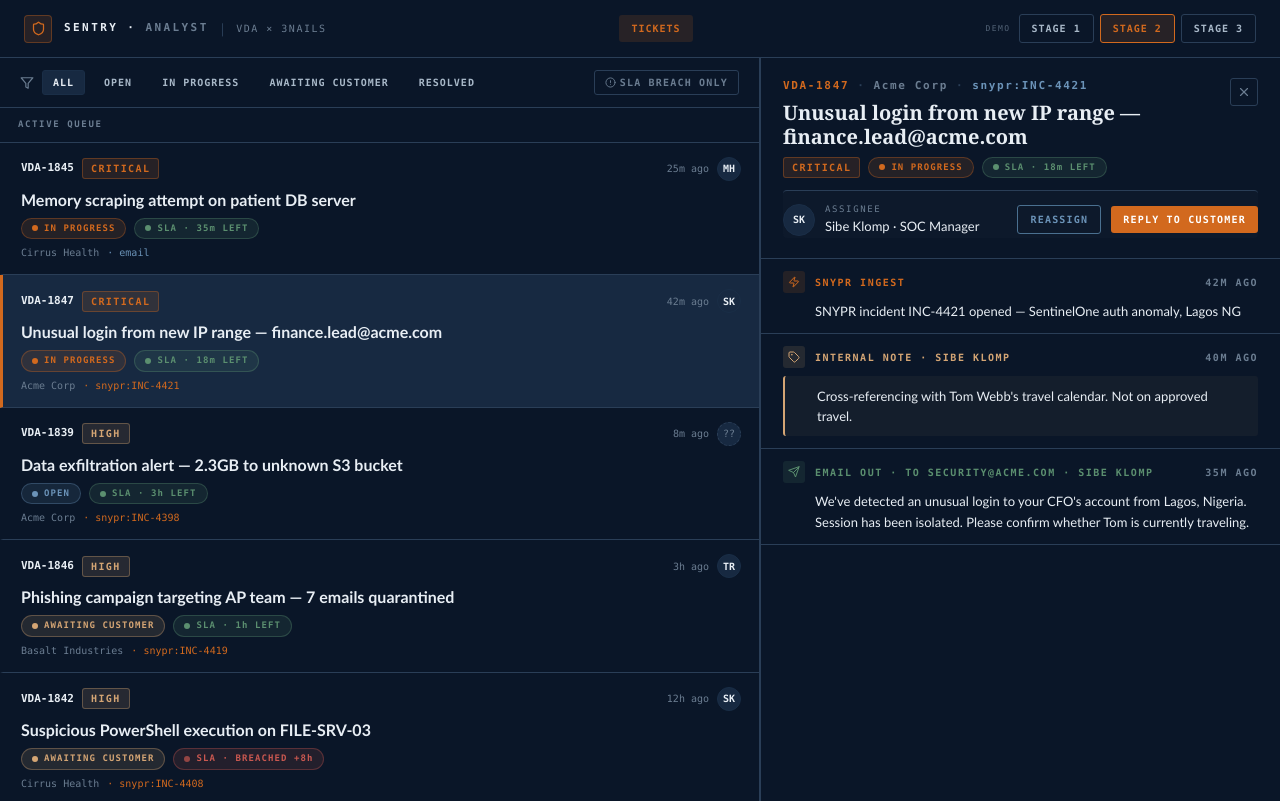
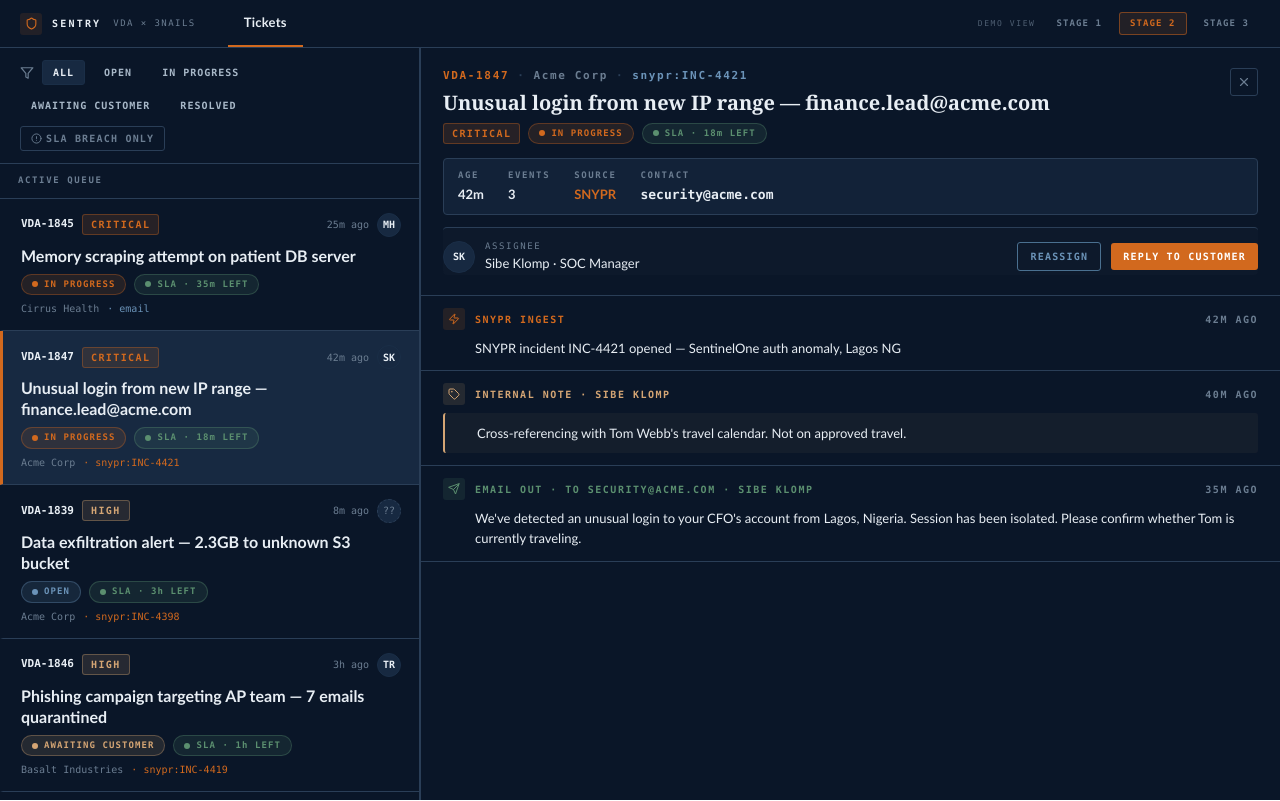
Before and after one commit to joeyough/sentry, a React (Vite) app: page / in a window 1280 px wide. Built offline with nearby package versions, Linux system fonts and the light colour scheme.

Commit message:
Update sentry-v2.jsx

```diff
--- a/src/sentry-v2.jsx
+++ b/src/sentry-v2.jsx
@@ -5,7 +5,8 @@
  * discovery call with Jim, Sibe, Kendall, and Vincent.
  *
  * Purpose: eliminate the manual copy-paste workflow between Securonix SNYPR and
- * outbound email that runs Sibe's day. Replaces what Halo tried and failed to do.
+ * outbound email (inbound address: soc@vdalabs.com) that runs Sibe's day.
+ * Replaces what Halo tried and failed to do.
  *
  * Core surface: ticket queue, ticket detail view with email thread, compose flow
  * with wrong-client prevention (the single most important UX pattern in the app —
@@ -466,85 +467,70 @@
       display: "flex",
       flexDirection: isMobile ? "column" : "row",
       alignItems: isMobile ? "stretch" : "center",
-      justifyContent: "flex-start",
-      gap: isMobile ? 10 : 16,
-      padding: isMobile ? "12px 14px" : "14px 24px",
+      gap: isMobile ? 8 : 0,
+      padding: isMobile ? "10px 14px" : "0 20px",
+      height: isMobile ? "auto" : 48,
       background: T.bg,
-      borderBottom: `1px solid ${T.divider}`, position: "sticky", top: 0, zIndex: 10,
+      borderBottom: `1px solid ${T.divider}`,
     }}>
+      {/* Left: brand lockup — slim and quiet */}
       <div style={{
-        display: "flex", alignItems: "center", gap: 12, flexShrink: 0,
+        display: "flex", alignItems: "center", gap: 10, flexShrink: 0,
       }}>
         <div style={{
-          width: 28, height: 28, borderRadius: 4,
-          background: "rgba(210,105,30,0.14)",
-          border: `1px solid rgba(210,105,30,0.35)`,
+          width: 22, height: 22, borderRadius: 3,
+          background: "rgba(210,105,30,0.12)",
           display: "flex", alignItems: "center", justifyContent: "center", color: T.orange,
           flexShrink: 0,
         }}>
-          <Shield size={15} />
+          <Shield size={13} />
         </div>
         <div style={{
-          fontFamily: T.fontMono, fontSize: 11, letterSpacing: "0.22em",
+          fontFamily: T.fontMono, fontSize: 10, letterSpacing: "0.22em",
           fontWeight: 700, color: T.ink, textTransform: "uppercase",
         }}>
-          SENTRY · <span style={{ color: T.inkMuted }}>analyst</span>
+          SENTRY
         </div>
         {!isMobile && (
-          <>
-            <div style={{ color: T.divider }}>|</div>
-            <div style={{
-              fontFamily: T.fontMono, fontSize: 10, letterSpacing: "0.15em",
-              color: T.inkMuted, textTransform: "uppercase",
-            }}>
-              VDA × 3NAILS
-            </div>
-          </>
+          <div style={{
+            fontFamily: T.fontMono, fontSize: 9, letterSpacing: "0.16em",
+            color: T.inkMuted, textTransform: "uppercase", marginLeft: 2,
+          }}>
+            VDA × 3NAILS
+          </div>
         )}
       </div>
 
-      {/* View nav — Tickets (default) / SNYPR Ingest (stage 3 only) */}
+      {/* Middle: workflow nav — the primary affordance */}
       {!isMobile && (
         <div style={{
-          display: "flex", alignItems: "center", gap: 4, marginLeft: 0, flex: 1, minWidth: 0, justifyContent: "center",
+          display: "flex", alignItems: "center", gap: 0, marginLeft: 32,
+          height: "100%", flex: 1, minWidth: 0,
         }}>
-          <button
+          <HeaderNavButton
+            label="Tickets"
+            active={activeView === "tickets"}
             onClick={() => setActiveView("tickets")}
-            style={{
-              padding: "6px 12px", borderRadius: 3, cursor: "pointer",
-              background: activeView === "tickets" ? "rgba(210,105,30,0.14)" : "transparent",
-              color: activeView === "tickets" ? T.orange : T.inkDim,
-              border: "none",
-              fontFamily: T.fontMono, fontSize: 10, fontWeight: 700,
-              letterSpacing: "0.1em", textTransform: "uppercase",
-            }}
-          >Tickets</button>
+          />
           {stage === "stage3" && (
-            <button
+            <HeaderNavButton
+              label="SNYPR Ingest"
+              active={activeView === "snypr"}
               onClick={() => setActiveView("snypr")}
-              style={{
-                padding: "6px 12px", borderRadius: 3, cursor: "pointer",
-                background: activeView === "snypr" ? "rgba(210,105,30,0.14)" : "transparent",
-                color: activeView === "snypr" ? T.orange : T.inkDim,
-                border: "none",
-                fontFamily: T.fontMono, fontSize: 10, fontWeight: 700,
-                letterSpacing: "0.1em", textTransform: "uppercase",
-              }}
-            >SNYPR Ingest</button>
+            />
           )}
-          {/* Queue Health placeholder removed — was operationally dead in header chrome.
-              Phase 2 dashboard asks still documented in SCOPE_AUDIT.md. */}
         </div>
       )}
 
+      {/* Right: Stage demo toggle — visually demoted */}
       <div style={{
         display: "flex", alignItems: "center", gap: 6, flexWrap: "wrap",
         justifyContent: isMobile ? "flex-start" : "flex-end", flexShrink: 0,
       }}>
         <span style={{
-          fontFamily: T.fontMono, fontSize: 8, letterSpacing: "0.18em",
-          color: T.inkMuted, textTransform: "uppercase", marginRight: 2, opacity: 0.75,
-        }}>Demo</span>
+          fontFamily: T.fontMono, fontSize: 8, letterSpacing: "0.2em",
+          color: T.inkMuted, textTransform: "uppercase", marginRight: 4, opacity: 0.7,
+        }}>demo view</span>
         {STAGES.map((s) => {
           const active = stage === s.id;
           return (
@@ -553,13 +539,13 @@
               onClick={() => setStage(s.id)}
               title={s.sub}
               style={{
-                padding: isMobile ? "5px 8px" : "6px 12px",
+                padding: isMobile ? "4px 8px" : "4px 10px",
                 borderRadius: 3, cursor: "pointer",
-                background: active ? "rgba(210,105,30,0.14)" : "transparent",
-                color: active ? T.orange : T.inkDim,
-                border: `1px solid ${active ? T.orange : T.divider}`,
-                fontFamily: T.fontMono, fontSize: isMobile ? 9 : 10, fontWeight: 700,
-                letterSpacing: "0.1em", textTransform: "uppercase",
+                background: active ? "rgba(210,105,30,0.12)" : "transparent",
+                color: active ? T.orange : T.inkMuted,
+                border: `1px solid ${active ? "rgba(210,105,30,0.5)" : "transparent"}`,
+                fontFamily: T.fontMono, fontSize: 9, fontWeight: 700,
+                letterSpacing: "0.12em", textTransform: "uppercase",
                 transition: "all 120ms ease",
               }}
             >
@@ -571,6 +557,26 @@
     </div>
   );
 };
+
+/* Workflow nav button — uses underline active state like a real app nav, not a chip */
+const HeaderNavButton = ({ label, active, onClick }) => (
+  <button
+    onClick={onClick}
+    style={{
+      height: "100%", padding: "0 16px", cursor: "pointer",
+      background: "transparent",
+      color: active ? T.ink : T.inkMuted,
+      border: "none",
+      borderBottom: `2px solid ${active ? T.orange : "transparent"}`,
+      fontFamily: T.fontBody, fontSize: 13, fontWeight: 600,
+      letterSpacing: "0.02em",
+      transition: "all 120ms ease",
+      display: "flex", alignItems: "center",
+    }}
+  >
+    {label}
+  </button>
+);
 
 /* ============================================================
  * QUEUE VIEW (all levels)
@@ -968,6 +974,26 @@
   );
 };
 
+/* Compact metric display for the case-metrics rail in TicketDetail.
+   Replaces the old always-on right Sidebar with inline, contextual operational data. */
+const CaseMetric = ({ label, value, valueColor, mono }) => (
+  <div style={{ display: "flex", flexDirection: "column", gap: 2, minWidth: 0 }}>
+    <div style={{
+      fontFamily: "Consolas, Monaco, monospace", fontSize: 9, letterSpacing: "0.18em",
+      color: "#6B7D91", textTransform: "uppercase", fontWeight: 700,
+    }}>
+      {label}
+    </div>
+    <div style={{
+      fontFamily: mono ? "Consolas, Monaco, monospace" : 'Calibri, "Segoe UI", system-ui, sans-serif',
+      fontSize: 13, color: valueColor || "#E8EEF4", fontWeight: 600,
+      overflow: "hidden", textOverflow: "ellipsis", whiteSpace: "nowrap", maxWidth: 200,
+    }}>
+      {value}
+    </div>
+  </div>
+);
+
 const TicketDetail = ({ ticket, level, onClose, onCompose, onAssign, isMobile }) => {
   const customer = customerById(ticket.customerId);
   const assignee = analystById(ticket.assigneeId);
@@ -1021,6 +1047,35 @@
             </button>
           )}
         </div>
+
+        {/* Stage 2+ inline case-metrics rail (replaces removed persistent sidebar).
+            Compact, operational, not a dashboard — three data points Sibe cares about. */}
+        {level !== "stage1" && (
+          <div style={{
+            marginTop: 14, padding: "10px 14px",
+            background: T.bgCard, border: `1px solid ${T.divider}`, borderRadius: 4,
+            display: "flex", alignItems: "center", gap: isMobile ? 14 : 24, flexWrap: "wrap",
+          }}>
+            <CaseMetric
+              label="Age"
+              value={fmtAgo(ticket.createdAt).replace(" ago", "")}
+            />
+            <CaseMetric
+              label="Events"
+              value={ticket.events.length}
+            />
+            <CaseMetric
+              label="Source"
+              value={ticket.source === "snypr" ? "SNYPR" : "Email"}
+              valueColor={ticket.source === "snypr" ? T.orange : T.steel}
+            />
+            <CaseMetric
+              label="Contact"
+              value={customer.contact}
+              mono
+            />
+          </div>
+        )}
 
         {/* Assignee row */}
         <div style={{
@@ -1407,94 +1462,10 @@
   );
 };
 
-/* ============================================================
- * L2+ SIDEBAR: Metrics + recent activity
- * ============================================================ */
-
-const Sidebar = ({ tickets, level }) => {
-  const open = tickets.filter((t) => t.status !== "resolved").length;
-  const breached = tickets.filter((t) =>
-    t.status !== "resolved" && slaState(t.createdAt, t.severity) === "breach"
-  ).length;
-  const unassigned = tickets.filter((t) => !t.assigneeId && t.status !== "resolved").length;
-  const byCustomer = CUSTOMERS.map((c) => ({
-    ...c, count: tickets.filter((t) => t.customerId === c.id && t.status !== "resolved").length,
-  }));
-
-  return (
-    <aside style={{
-      width: 260, background: T.bg, borderLeft: `1px solid ${T.divider}`,
-      padding: 20, overflowY: "auto",
-    }}>
-      <div style={{
-        fontFamily: T.fontMono, fontSize: 10, letterSpacing: "0.22em",
-        color: T.orange, fontWeight: 700, textTransform: "uppercase", marginBottom: 14,
-      }}>Queue health</div>
-
-      {[
-        { label: "Open", value: open, color: T.ink },
-        { label: "SLA breaches", value: breached, color: breached > 0 ? T.slaBreach : T.ink },
-        { label: "Unassigned", value: unassigned, color: unassigned > 0 ? T.sevHigh : T.ink },
-      ].map((m) => (
-        <div key={m.label} style={{
-          display: "flex", alignItems: "baseline", justifyContent: "space-between",
-          padding: "10px 0", borderBottom: `1px solid ${T.divider}`,
-        }}>
-          <div style={{
-            fontFamily: T.fontBody, fontSize: 12, color: T.inkDim,
-          }}>{m.label}</div>
-          <div style={{
-            fontFamily: T.fontDisplay, fontSize: 24, color: m.color, fontWeight: 600,
-          }}>{m.value}</div>
-        </div>
-      ))}
-
-      <div style={{
-        fontFamily: T.fontMono, fontSize: 10, letterSpacing: "0.22em",
-        color: T.orange, fontWeight: 700, textTransform: "uppercase",
-        marginTop: 28, marginBottom: 14,
-      }}>By customer</div>
-      {byCustomer.map((c) => (
-        <div key={c.id} style={{
-          display: "flex", alignItems: "center", justifyContent: "space-between",
-          padding: "8px 0", borderBottom: `1px solid ${T.divider}`,
-        }}>
-          <div>
-            <div style={{ fontFamily: T.fontBody, fontSize: 12, color: T.ink, fontWeight: 500 }}>{c.name}</div>
-            <div style={{ fontFamily: T.fontMono, fontSize: 9, color: T.inkMuted, letterSpacing: "0.1em" }}>{c.tier.toUpperCase()}</div>
-          </div>
-          <div style={{ fontFamily: T.fontMono, fontSize: 13, color: T.ink, fontWeight: 600 }}>{c.count}</div>
-        </div>
-      ))}
-
-      {level === "stage3" && (
-        <>
-          <div style={{
-            fontFamily: T.fontMono, fontSize: 10, letterSpacing: "0.22em",
-            color: T.orange, fontWeight: 700, textTransform: "uppercase",
-            marginTop: 28, marginBottom: 14,
-          }}>Stack integration</div>
-          <div style={{
-            fontFamily: T.fontBody, fontSize: 11, color: T.inkDim, lineHeight: 1.6,
-          }}>
-            <div style={{ marginBottom: 10 }}>
-              <div style={{ color: T.ink, fontWeight: 500, marginBottom: 2 }}>Securonix SNYPR</div>
-              <div>SOAR Python playbook · POST to /api/ingest/snypr</div>
-            </div>
-            <div style={{ marginBottom: 10 }}>
-              <div style={{ color: T.ink, fontWeight: 500, marginBottom: 2 }}>soc@vdalabs.com</div>
-              <div>Inbound email webhook · thread matching</div>
-            </div>
-            <div>
-              <div style={{ color: T.ink, fontWeight: 500, marginBottom: 2 }}>Google Workspace</div>
-              <div>Analyst SSO · magic-link for customers</div>
-            </div>
-          </div>
-        </>
-      )}
-    </aside>
-  );
-};
+/* NOTE: The old persistent right-edge Sidebar was removed in the inbox-rebuild.
+   Queue health + by-customer metrics it used to show now live inline in TicketDetail's
+   CaseMetric rail (Stage 2+). If full dashboard-style queue health is desired later,
+   that's a Phase 2 ask documented in SCOPE_AUDIT.md — not a persistent UI surface. */
 
 /* ============================================================
  * TOAST
@@ -1532,7 +1503,6 @@
   const [toast, setToast] = useState({ visible: false, message: "" });
 
   const isMobile = useIsMobile();
-  const isNarrowSidebar = useIsMobile(1200);
   // On mobile, user navigates between panes. Desktop shows everything at once.
   const [mobilePane, setMobilePane] = useState("queue"); // "snypr" | "queue" | "detail"
 
@@ -1736,7 +1706,7 @@
       {/* SNYPR Ingest view — full-screen separate view on desktop */}
       {activeView === "snypr" && stage === "stage3" && (
         <div style={{
-          height: "calc(100vh - 57px)", overflowY: "auto",
+          height: "calc(100vh - 48px)", overflowY: "auto",
           padding: "20px 24px", maxWidth: 900, margin: "0 auto", width: "100%",
         }}>
           <div style={{
@@ -1757,14 +1727,16 @@
         </div>
       )}
 
-      {/* Tickets view — 2-pane on desktop (queue + detail) */}
+      {/* Tickets view — rail + workspace (not pane + pane).
+          Rail: 420px fixed, feels like an inbox.
+          Workspace: 1fr fluid, feels like the place you actually work. */}
       {activeView === "tickets" && (
         <div style={{
           display: "grid",
-          gridTemplateColumns: "minmax(640px, 760px) 1fr",
-          height: "calc(100vh - 57px)",
+          gridTemplateColumns: "420px 1fr",
+          height: "calc(100vh - 48px)",
         }}>
-          <div style={{ overflowY: "auto", borderRight: `1px solid ${T.divider}` }}>
+          <div style={{ overflowY: "auto", borderRight: `1px solid ${T.divider}`, background: T.bg }}>
             <QueueView
               tickets={tickets} filters={filters} setFilters={setFilters}
               onOpen={onOpenTicket} selectedId={selectedId} level={stage} isMobile={false}
@@ -1773,18 +1745,22 @@
             />
           </div>
 
-          <div style={{ overflow: "hidden", position: "relative" }}>
-            {selectedTicket && (
+          <div style={{ overflow: "hidden", position: "relative", background: T.bg }}>
+            {selectedTicket ? (
               <TicketDetail
                 ticket={selectedTicket} level={stage} isMobile={false}
                 onClose={() => setSelectedId(null)}
                 onCompose={() => setComposeOpen(true)}
                 onAssign={() => setAssignOpen(true)}
               />
+            ) : (
+              <div style={{
+                height: "100%", display: "flex", alignItems: "center", justifyContent: "center",
+                color: T.inkMuted, fontFamily: T.fontBody, fontSize: 14,
+              }}>
+                Select a ticket from the queue to open its case.
+              </div>
             )}
-            {/* Stage 2+ persistent sidebar removed — was creating 3-surface layout at desktop >1200px.
-                Sidebar component retained; if Jim/Kendall want it back, wire it as a button-triggered
-                overlay in the detail header (not a permanent third region). */}
           </div>
         </div>
       )}
```
